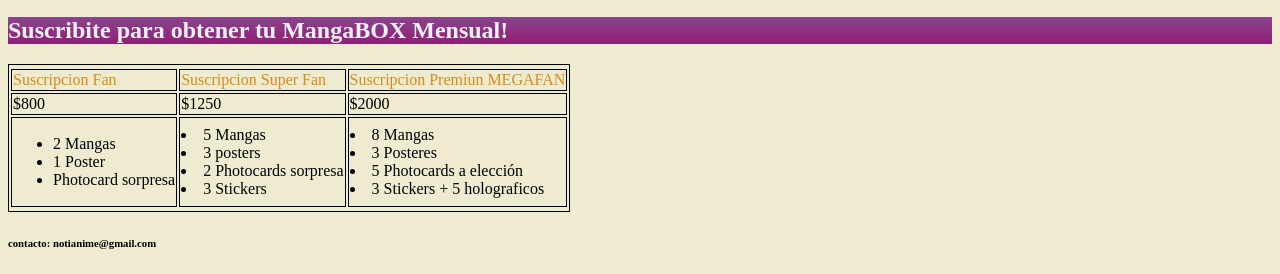
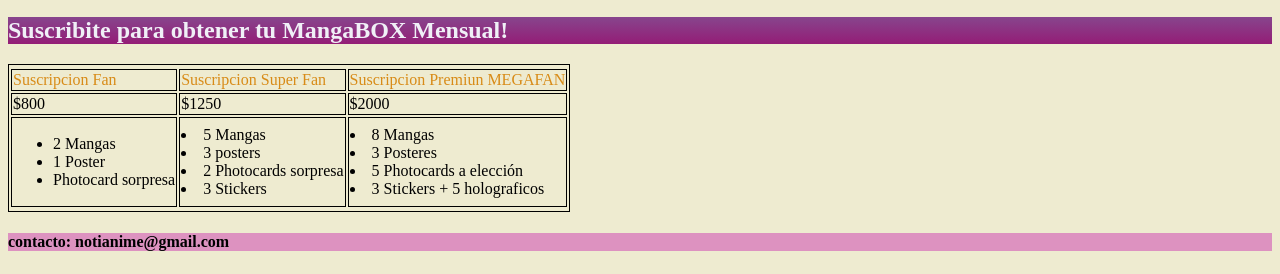
Before and after one commit to mcavalliniarena/mi_primer_respositorio, a plain HTML site: page index.html in a window 1280 px wide. Shown: the part 1887-2161 px from the top of the page. Drawn offline with Linux system fonts and the light colour scheme; files that its build step writes are made by us from their sources; files whose address does not match are found by name.

Commit message:
se le agrando el tamaño al footer en el index, se modifico el background color del footer en css

```diff
--- a/css/estilo.css
+++ b/css/estilo.css
@@ -167,3 +167,6 @@ body {
 .tituloP {
     background:rgb(241, 126, 213)
 }
+.footer {
+    background-color: #dd92c0;
+}
--- a/index.html
+++ b/index.html
@@ -98,9 +98,9 @@
 </div>
 
      <footer class="footer">
-         <h6>
+         <h4>
              contacto: notianime@gmail.com
-         </h6>
+         </h4>
      </footer>
     </div>
 </body>
```
